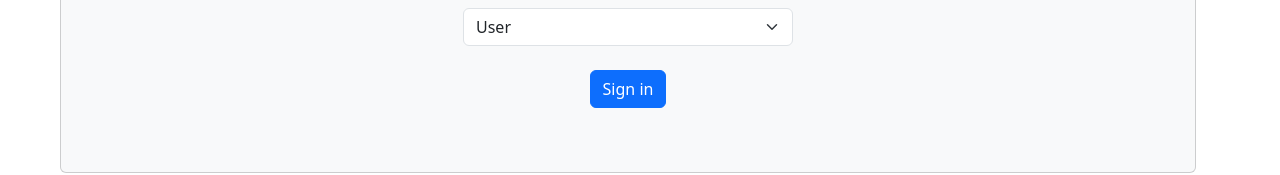
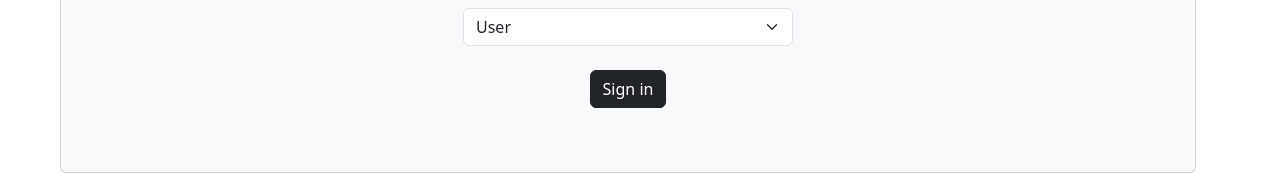
Before and after one commit to paulraj12/angular18-enterprise-dashboard, an Angular app: page /login in a window 1280 px wide. Shown: the part 517-692 px from the top of the page. Built offline with nearby package versions, Linux system fonts and the light colour scheme.

Commit message:
style changes

```diff
--- a/src/app/features/auth/login/login.component.html
+++ b/src/app/features/auth/login/login.component.html
@@ -1,4 +1,3 @@
-
 <section class="text-center">
 
   <div class="p-5 bg-image" style="
@@ -21,31 +20,19 @@
           <form (ngSubmit)="login()">
 
             <div class="mb-4">
-    <input
-      type="text"
-      class="form-control"
-      [value]="username()"
-      (input)="onUsernameChange($any($event.target).value)"
-      placeholder="First Name"
-    />
+              <input type="text" class="form-control" [value]="username()"
+                (input)="onUsernameChange($any($event.target).value)" placeholder="First Name" />
             </div>
 
-  <div class="mb-4">
-    <select
-      class="form-select"
-      [value]="role()"
-      (change)="onRoleChange($any($event.target).value)"
-    >
-      <option value="" disabled>Select Role</option>
-      <option value="USER">User</option>
+            <div class="mb-4 dropdown">
+              <select class="form-select dropdown-toggle" [value]="role()" (change)="onRoleChange($any($event.target).value)">
+                <option class="dropdown-item" value="" disabled>Select Role</option>
+                <option class="dropdown-item" value="USER">User</option>
                 <option value="ADMIN">Admin</option>
               </select>
             </div>
 
-  <button
-    type="submit"
-    class="btn btn-primary btn-block mb-3"
-  >
+            <button type="submit" class="btn btn-dark btn-block mb-3">
               Sign in
             </button>
 
--- a/src/app/features/users/users/users.component.html
+++ b/src/app/features/users/users/users.component.html
@@ -28,6 +28,7 @@
     <div class="user-details" style="width: 80%; float: right; padding-left: 20px;">
       @if (selectedUser()) {
       <h5>User Details</h5>
+      <hr />
 
       <img class="m-3" [src]="selectedUser()!.image" />
 
```
Lines whose indentation alone changed are shown as unchanged.
